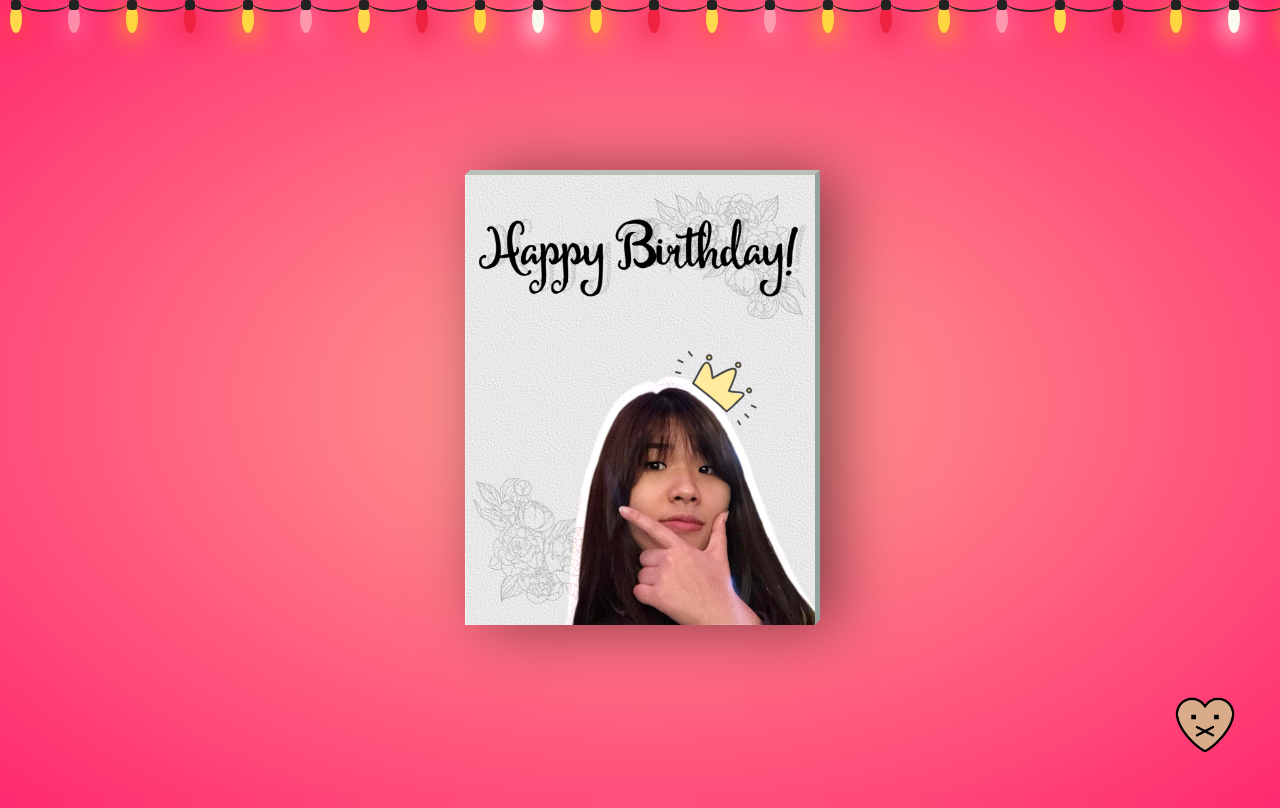
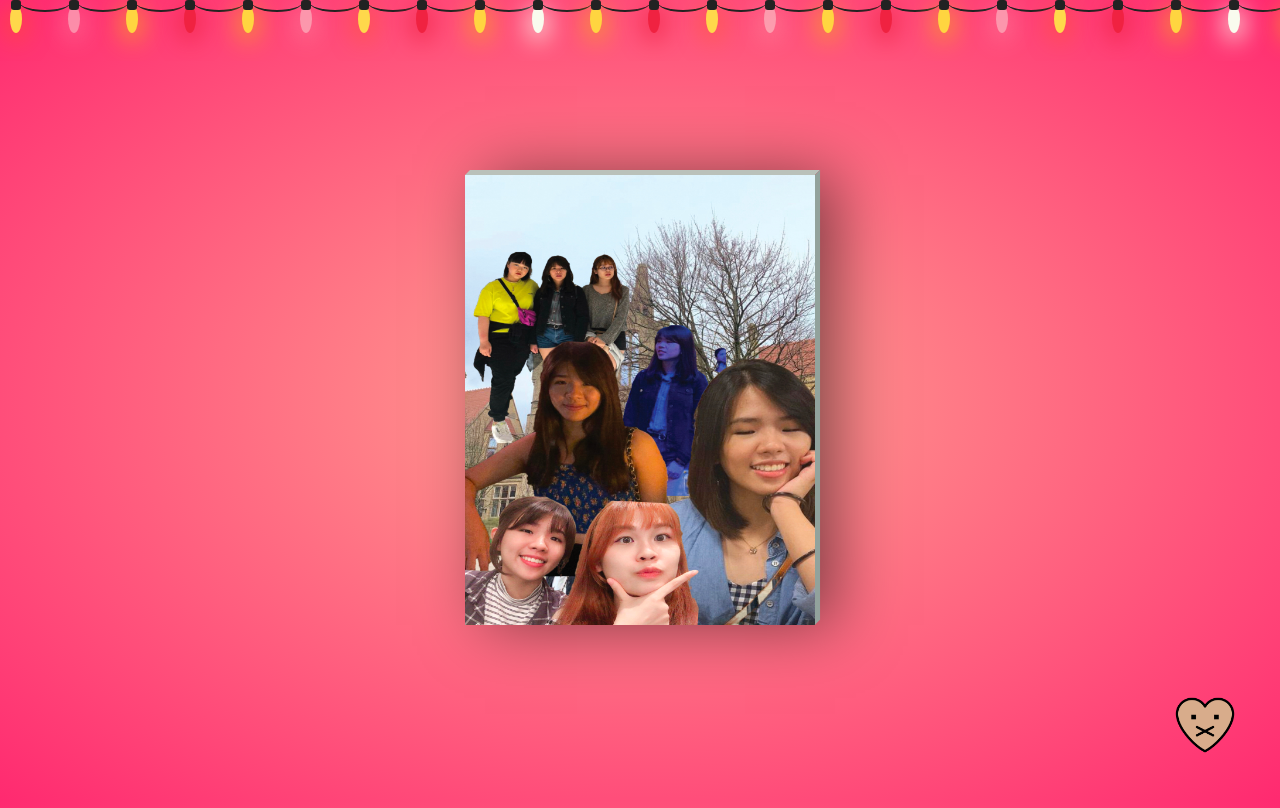
Before and after one commit to szegan/leebirthday, a plain HTML site: page index.html in a window 1280 px wide. Shown: the top 808 px of the page. Drawn offline with Linux system fonts and the light colour scheme.

Commit message:
Update index.html

```diff
--- a/index.html
+++ b/index.html
@@ -61,7 +61,7 @@
     <div class="card">
 		<div class="imgBox">
 			<div class="bark"></div>
-			<img src="asset/images/front.png">
+			<img src="asset/images/cover.JPG">
 		</div>
 		<div class="details">
 			<h4 class="color2 margin">HAPPY BIRTHDAY</h3>
```
